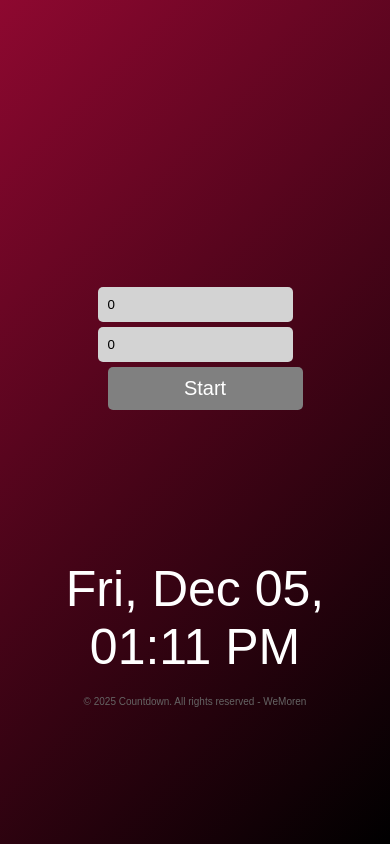
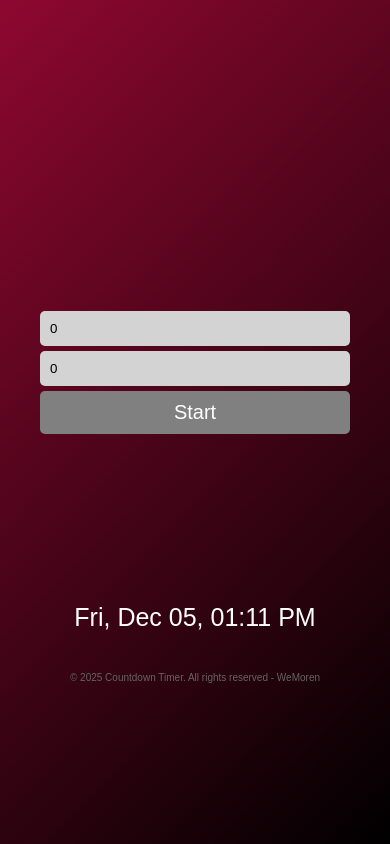
Before and after one commit to WeMoren/CountdownTimer, a React (Vite) app: page / in a window 390 px wide. Built offline with nearby package versions, Linux system fonts and the light colour scheme.

Commit message:
modified app layout across devices

```diff
--- a/src/Components/Clock.css
+++ b/src/Components/Clock.css
@@ -4,7 +4,7 @@
 
 @media (max-width: 700px) {
   .clock {
-    font-size: 50px;
+    font-size: 35px;
   }
 }
 
@@ -13,3 +13,10 @@
   color: #656464;
   font-size: 10px;
 }
+
+@media (max-width: 400px) {
+  .clock {
+    font-size: 25px;
+    padding: 20px;
+  }
+}
--- a/src/Components/Clock.jsx
+++ b/src/Components/Clock.jsx
@@ -32,7 +32,7 @@ const Clock = () => {
     <div>
       <p className="clock">{liveTime}</p>
       <p className="weblink">
-        &copy; {new Date().getFullYear()} Countdown. All rights reserved -
+        &copy; {new Date().getFullYear()} Countdown Timer. All rights reserved -
         WeMoren
       </p>
     </div>
--- a/src/Components/CountdownTimer.css
+++ b/src/Components/CountdownTimer.css
@@ -1,6 +1,6 @@
 .container {
-  width: 50%;
-  height: 50%;
+  width: 100vw;
+  height: 50vh;
   text-align: center;
   display: grid;
   gap: 10px;
@@ -8,12 +8,23 @@
   justify-items: center;
 }
 
+.input-btn-container {
+  width: 50vw;
+  padding: 40px;
+  display: grid;
+  align-content: center;
+  justify-items: center;
+}
+
+.timeLeft {
+  padding: 5px;
+}
+
 .pulse-effect {
   color: red;
 }
 button {
   padding: 10px;
-  margin-left: 5px;
   border-radius: 5px;
   border: none;
   font-size: 20px;
@@ -28,6 +39,7 @@ button {
 }
 
 input {
+  width: 100%;
   outline: none;
   border: none;
   border-radius: 5px;
@@ -48,16 +60,12 @@ input {
 }
 
 @media (min-width: 701px) {
-  input:last-of-type {
-    margin-left: 10px;
-  }
-
   input {
     margin-bottom: 10px;
   }
 
   .timeLeft {
-    font-size: 150px;
+    font-size: 200px;
   }
 
   .pulse-effect {
@@ -66,13 +74,19 @@ input {
 }
 
 @media (max-width: 700px) {
+  .input-btn-container {
+    width: 100vw;
+    padding: 40px;
+    display: grid;
+    align-content: center;
+    justify-items: center;
+  }
+
   input {
     margin-bottom: 5px;
-    width: 100%;
   }
   button {
     width: 100%;
-    margin-left: 10px;
   }
 
   .timeLeft {
--- a/src/Components/CountdownTimer.jsx
+++ b/src/Components/CountdownTimer.jsx
@@ -132,7 +132,7 @@ const CountdownTimer = () => {
         <h1 className="pulse-effect">TIME UP!</h1>
       ) : showInput ? (
         // show input fields before time starts
-        <div>
+        <div className="input-btn-container">
           <input
             type="number"
             placeholder="Minutes"
```
